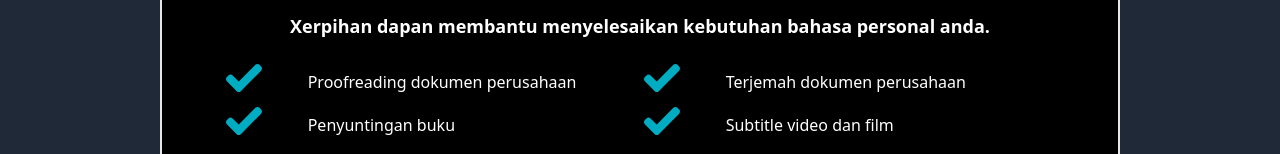
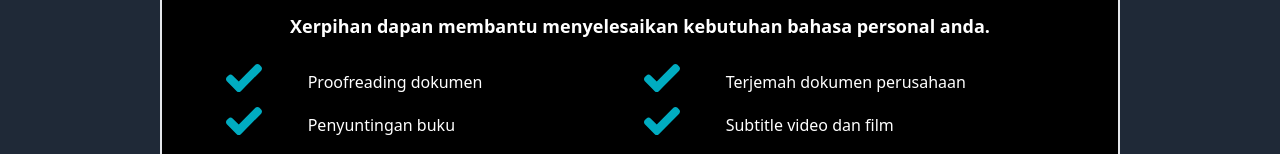
Before and after one commit to yasanugroho/silver-doodle, a Next.js app: page /for-corporates in a window 1280 px wide. Shown: the part 422-576 px from the top of the page. Built offline with nearby package versions, Linux system fonts and the light colour scheme; what @tailwindcss/typography would draw is missing.

Commit message:
Update for-corporates.tsx

```diff
--- a/pages/for-corporates.tsx
+++ b/pages/for-corporates.tsx
@@ -19,7 +19,7 @@
     en: string;
   }
   const text: serviceText[] = [
-    { id: 'Proofreading dokumen perusahaan', en: 'Script translate' },
+    { id: 'Proofreading dokumen', en: 'Script translate' },
     { id: 'Terjemah dokumen perusahaan', en: 'Document translate' },
     { id: 'Penyuntingan buku', en: 'Penyuntingan laporan' },
     { id: 'Subtitle video dan film', en: 'Pembuatan subtitle video internal' },
```
